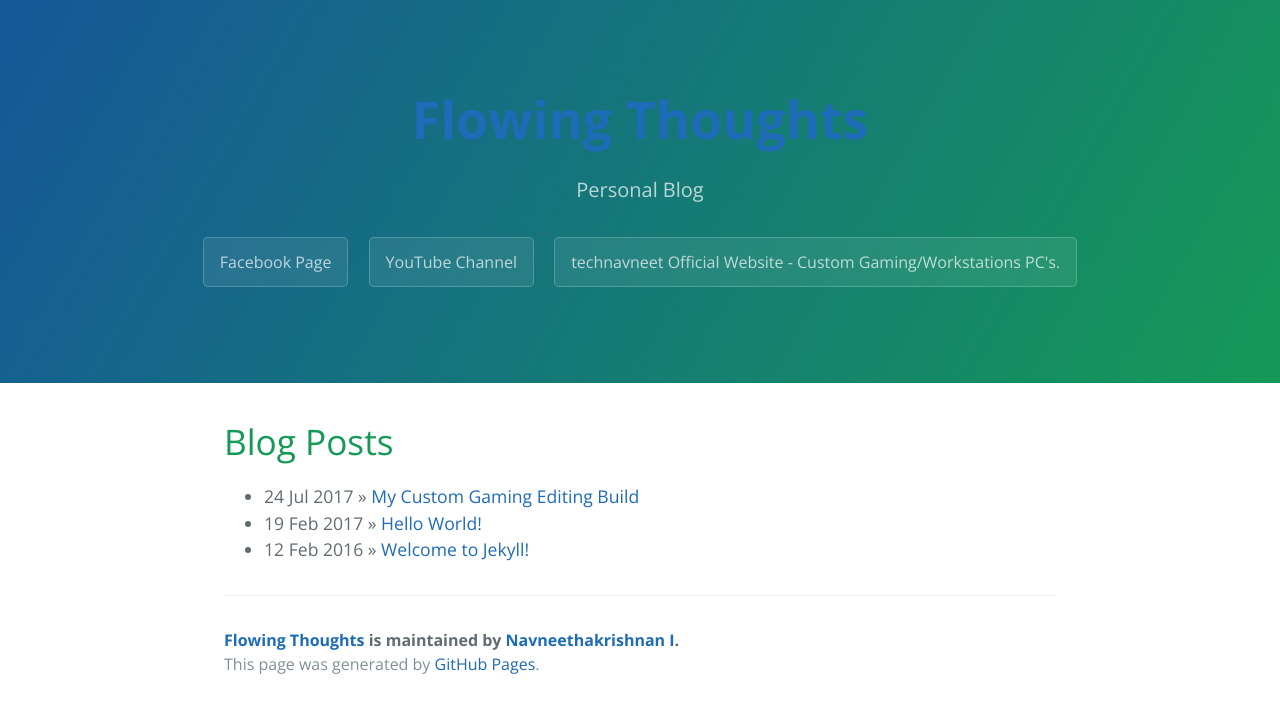
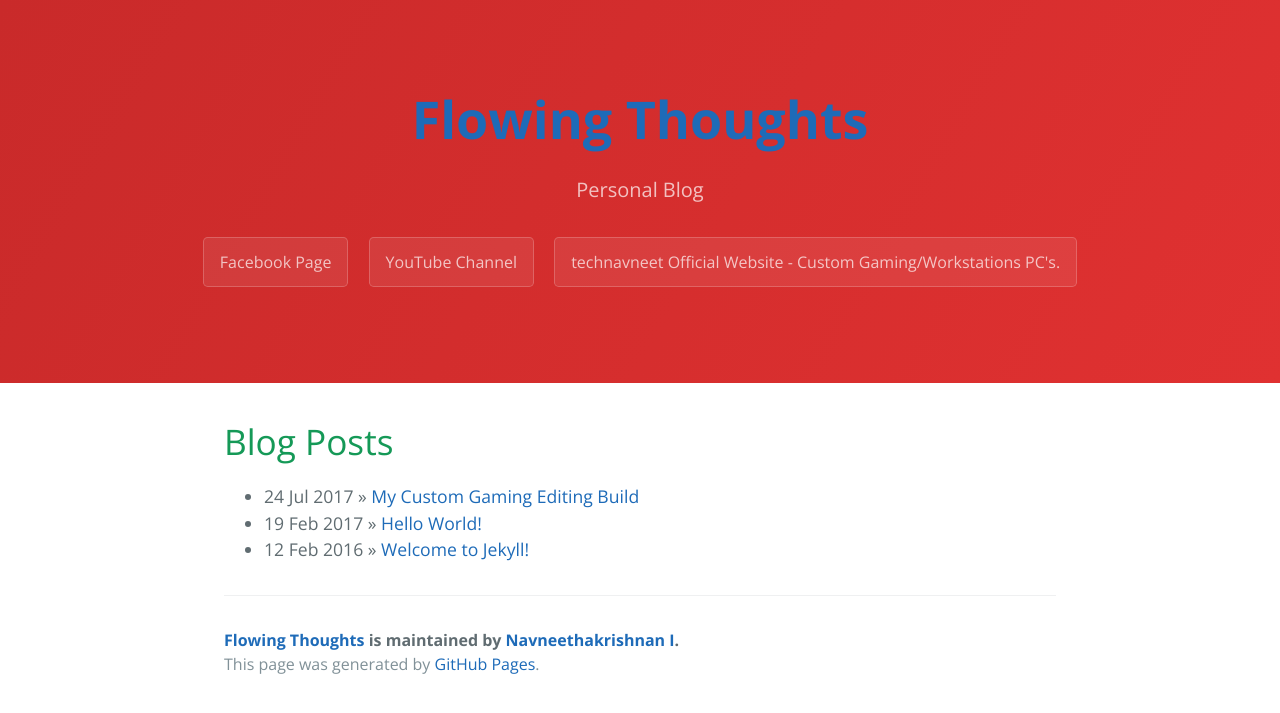
Before and after one commit to Navneet-Suresh/Navneet-Suresh.github.io, a Jekyll site: the page built from index.html, in a window 1280 px wide. Shown: the top 713 px of the page. Built offline with Jekyll 4.4.1, drawn with Linux system fonts in a browser that asks for light colours; the list of posts is cut into pages by our own code.

Commit message:
Change to new stylesheet
change to ns.css

```diff
--- a/_includes/head.html
+++ b/_includes/head.html
@@ -5,5 +5,5 @@
   <meta name="theme-color" content="#157878">
   <link rel="stylesheet" href="{{ site.baseurl }}/css/normalize.css">
   <link href='https://fonts.googleapis.com/css?family=Open+Sans:400,700' rel='stylesheet' type='text/css'>
-  <link rel="stylesheet" href="{{ site.baseurl }}/css/cayman.css">
+  <link rel="stylesheet" href="{{ site.baseurl }}/css/ns.css">
 </head>
```
